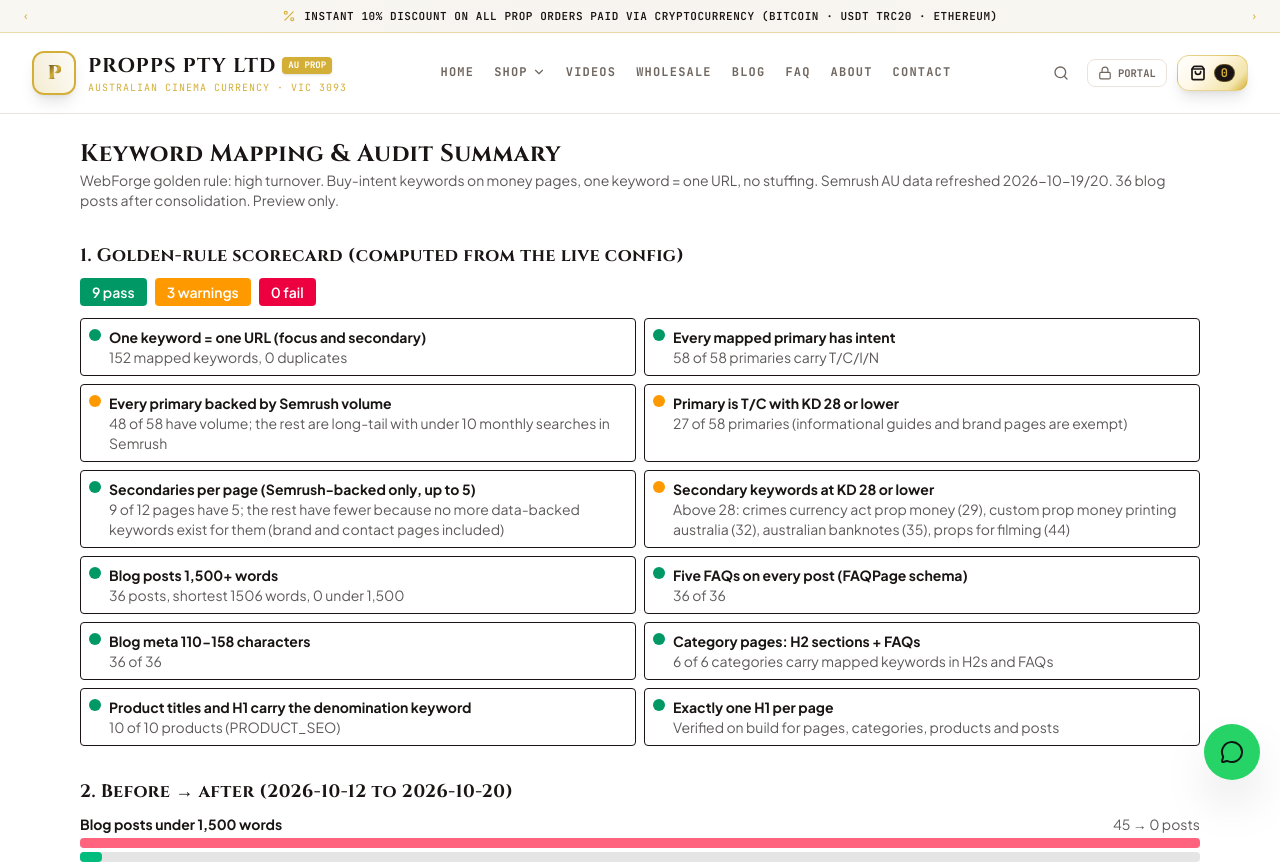
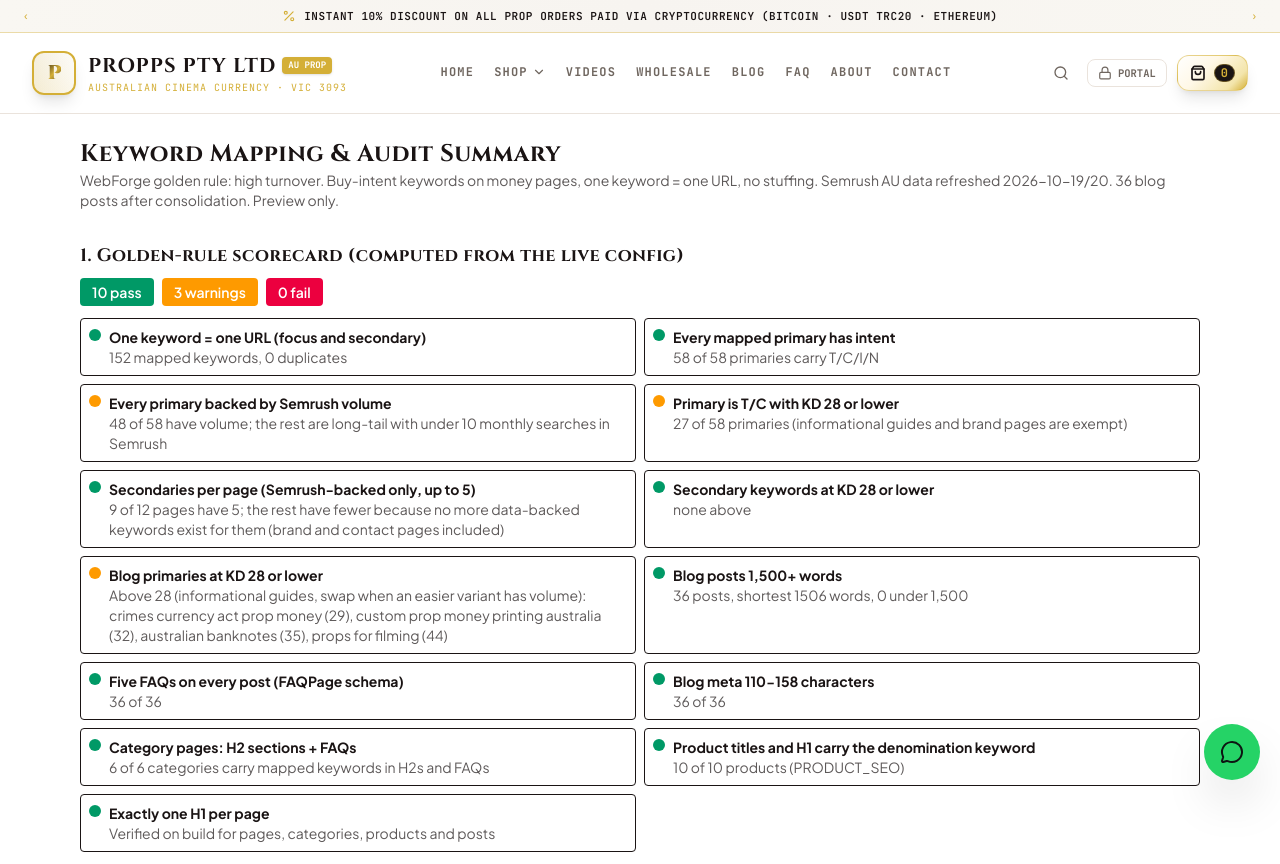
Before and after one commit to maestro-ai1/PROPPS-PTY-LTD, a Next.js app: page /keyword-map/summary in a window 1280 px wide. Shown: the top 864 px of the page. Built offline with nearby package versions, Linux system fonts and the light colour scheme.

Commit message:
Keyword summary: check secondaries and blog primaries over KD 28 separately
Co-Authored-By: Claude Sonnet 5.5 <noreply@anthropic.com>

```diff
--- a/src/app/keyword-map/summary/page.tsx
+++ b/src/app/keyword-map/summary/page.tsx
@@ -98,7 +98,8 @@ export default function Page() {
     const kd = num(r.kw.kd);
     return /^[TC]/.test(r.kw.intent) && kd !== null && kd <= 28;
   }).length;
-  const overKd = all.filter((a) => (num(a.kw.kd) ?? 0) > 28).map((a) => `${a.kw.keyword} (${a.kw.kd})`);
+  const overKd = all.filter((a) => a.role === 'secondary' && (num(a.kw.kd) ?? 0) > 28).map((a) => `${a.kw.keyword} (${a.kw.kd})`);
+  const blogOverKd = Object.values(posts).filter((p) => (num(p.kd) ?? 0) > 28).map((p) => `${p.keyword} (${p.kd})`);
 
   const scorecard: [string, string, string][] = [
     [dupes.length === 0 ? 'pass' : 'warn', 'One keyword = one URL (focus and secondary)', dupes.length === 0 ? `${all.length} mapped keywords, 0 duplicates` : `Duplicates: ${dupes.join(', ')}`],
@@ -107,6 +108,7 @@ export default function Page() {
     [primaryOk >= rows.length / 2 ? 'pass' : 'warn', 'Primary is T/C with KD 28 or lower', `${primaryOk} of ${rows.length} primaries (informational guides and brand pages are exempt)`],
     [pagesWithFive >= 8 ? 'pass' : 'warn', 'Secondaries per page (Semrush-backed only, up to 5)', `${pagesWithFive} of ${Object.keys(pages).length} pages have 5; the rest have fewer because no more data-backed keywords exist for them (brand and contact pages included)`],
     [overKd.length === 0 ? 'pass' : 'warn', 'Secondary keywords at KD 28 or lower', overKd.length === 0 ? 'none above' : `Above 28: ${overKd.join(', ')}`],
+    [blogOverKd.length === 0 ? 'pass' : 'warn', 'Blog primaries at KD 28 or lower', blogOverKd.length === 0 ? 'none above' : `Above 28 (informational guides, swap when an easier variant has volume): ${blogOverKd.join(', ')}`],
     [thin === 0 ? 'pass' : 'warn', 'Blog posts 1,500+ words', `${POSTS.length} posts, shortest ${minWords} words, ${thin} under 1,500`],
     [noFaq === 0 ? 'pass' : 'warn', 'Five FAQs on every post (FAQPage schema)', `${POSTS.length - noFaq} of ${POSTS.length}`],
     [badMeta === 0 ? 'pass' : 'warn', 'Blog meta 110-158 characters', `${POSTS.length - badMeta} of ${POSTS.length}`],
```
